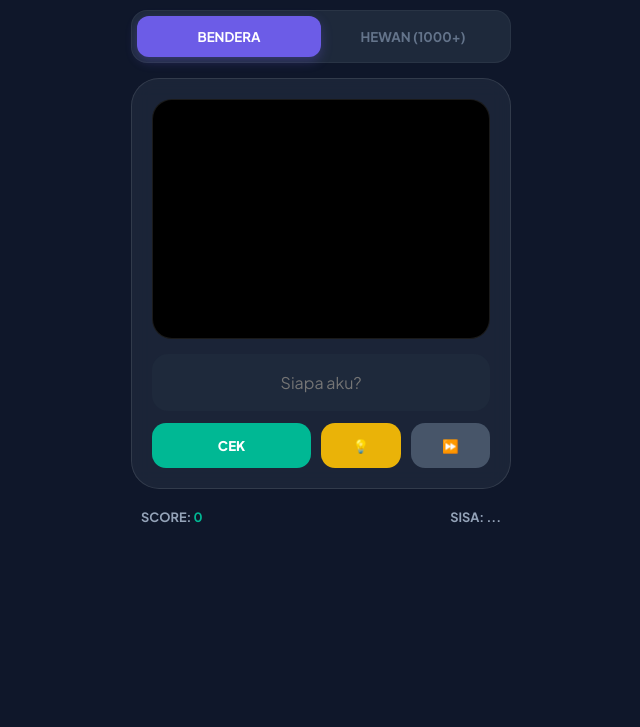
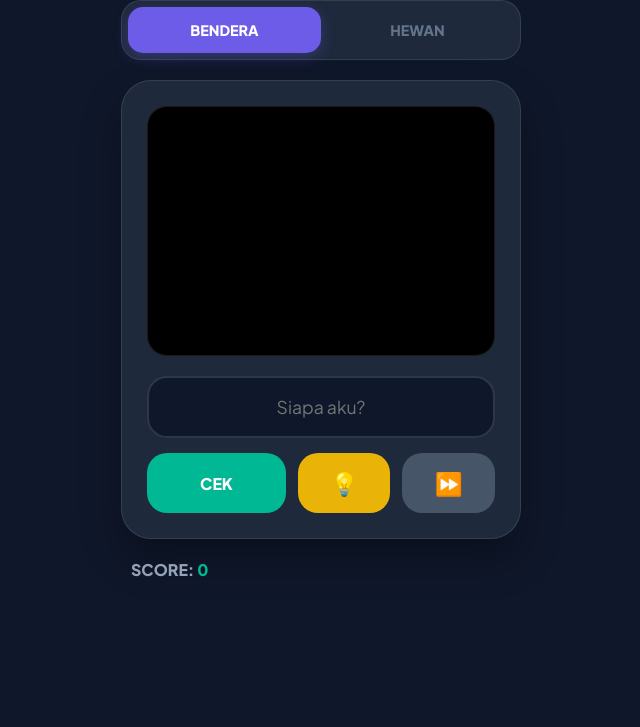
Before and after one commit to Lifzy-Nich/Lifzy-Nich, a plain HTML site: page index.html in a window 1280 px wide. Shown: the part 73-800 px from the top of the page, without its empty margins (319-959 px from the left). Drawn offline with Linux system fonts and the light colour scheme; no server answers.

Commit message:
Update index.html

```diff
--- a/index.html
+++ b/index.html
@@ -6,26 +6,37 @@
     <title>EduPlay Global Pro</title>
     <link href="https://fonts.googleapis.com/css2?family=Plus+Jakarta+Sans:wght@400;700;800&display=swap" rel="stylesheet">
     <style>
-        :root { --accent: #6C5CE7; --green: #00B894; --red: #FF7675; --bg: #0F172A; }
+        :root { --accent: #6C5CE7; --green: #00B894; --red: #FF7675; --bg: #0F172A; --card: #1E293B; }
         * { box-sizing: border-box; font-family: 'Plus Jakarta Sans', sans-serif; -webkit-tap-highlight-color: transparent; }
-        body { background: var(--bg); color: white; margin: 0; display: flex; justify-content: center; min-height: 100vh; }
-        .app { width: 100%; max-width: 420px; padding: 20px; display: flex; flex-direction: column; gap: 15px; }
-        .header h1 { text-align: center; font-size: 1.4rem; color: #A29BFE; margin: 10px 0; letter-spacing: 1px; }
-        .tabs { display: flex; background: #1E293B; padding: 5px; border-radius: 16px; border: 1px solid rgba(255,255,255,0.05); }
-        .tab { flex: 1; padding: 12px; border: none; border-radius: 12px; background: none; color: #64748B; font-weight: 700; cursor: pointer; transition: 0.3s; }
-        .tab.active { background: var(--accent); color: white; box-shadow: 0 4px 12px rgba(108, 92, 231, 0.3); }
-        .game-card { background: rgba(30, 41, 59, 0.8); backdrop-filter: blur(10px); border-radius: 28px; padding: 20px; border: 1px solid rgba(255,255,255,0.1); text-align: center; }
-        .img-box { width: 100%; height: 240px; border-radius: 20px; overflow: hidden; background: #000; margin-bottom: 15px; border: 1px solid rgba(255,255,255,0.1); display: flex; align-items: center; justify-content: center; position: relative; }
-        #q-img { width: 100%; height: 100%; object-fit: contain; opacity: 0; transition: 0.5s; }
-        .hint-text { position: absolute; bottom: 0; width: 100%; background: rgba(0,0,0,0.8); padding: 8px; font-size: 0.8rem; display: none; color: #F1C40F; border-top: 1px solid var(--accent); }
-        input { width: 100%; padding: 16px; background: #1E293B; border: 2px solid transparent; border-radius: 16px; color: white; font-size: 1rem; text-align: center; margin-bottom: 12px; transition: 0.3s; }
-        input:focus { border-color: var(--accent); outline: none; }
-        .btns { display: grid; grid-template-columns: 2fr 1fr 1fr; gap: 10px; }
-        .btn { padding: 14px; border: none; border-radius: 14px; font-weight: 800; cursor: pointer; color: white; transition: 0.2s; }
+        body { background: var(--bg); color: white; margin: 0; display: flex; justify-content: center; min-height: 100vh; padding: 20px; }
+        .app { width: 100%; max-width: 400px; display: flex; flex-direction: column; gap: 20px; }
+        .header h1 { text-align: center; font-size: 1.6rem; color: #A29BFE; margin: 0; font-weight: 800; letter-spacing: 1px; }
+
+        /* Tab Mode */
+        .tabs { display: flex; background: var(--card); padding: 6px; border-radius: 20px; border: 1px solid rgba(255,255,255,0.1); }
+        .tab { flex: 1; padding: 14px; border: none; border-radius: 15px; background: none; color: #64748B; font-weight: 800; cursor: pointer; transition: 0.3s; font-size: 0.9rem; }
+        .tab.active { background: var(--accent); color: white; box-shadow: 0 4px 15px rgba(108, 92, 231, 0.3); }
+
+        /* Game Card */
+        .game-card { background: var(--card); border-radius: 30px; padding: 25px; border: 1px solid rgba(255,255,255,0.1); text-align: center; box-shadow: 0 20px 40px rgba(0,0,0,0.3); }
+        .img-box { width: 100%; height: 250px; border-radius: 20px; overflow: hidden; background: #000; margin-bottom: 20px; border: 1px solid rgba(255,255,255,0.1); display: flex; align-items: center; justify-content: center; position: relative; }
+        #q-img { width: 100%; height: 100%; object-fit: contain; opacity: 0; transition: 0.4s; }
+        .hint-text { position: absolute; bottom: 0; width: 100%; background: rgba(0,0,0,0.85); padding: 10px; font-size: 0.85rem; display: none; color: #F1C40F; border-top: 2px solid var(--accent); }
+
+        /* Input & Buttons */
+        input { width: 100%; padding: 18px; background: #0F172A; border: 2px solid #2D3748; border-radius: 20px; color: white; font-size: 1.1rem; text-align: center; margin-bottom: 15px; outline: none; transition: 0.3s; }
+        input:focus { border-color: var(--accent); }
+
+        .btns { display: grid; grid-template-columns: 1.5fr 1fr 1fr; gap: 12px; }
+        .btn { height: 60px; border: none; border-radius: 20px; font-weight: 800; cursor: pointer; color: white; transition: 0.2s; display: flex; align-items: center; justify-content: center; font-size: 1rem; }
         .btn:active { transform: scale(0.95); }
-        .b-cek { background: var(--green); } .b-hint { background: #EAB308; } .b-skip { background: #475569; }
-        .stats { display: flex; justify-content: space-between; padding: 5px 10px; font-size: 0.8rem; font-weight: 700; color: #94A3B8; }
-        #pop { position: fixed; top: 30px; left: 50%; transform: translateX(-50%) translateY(-100px); padding: 12px 25px; border-radius: 50px; font-weight: 800; transition: 0.4s cubic-bezier(0.18, 0.89, 0.32, 1.28); z-index: 99; }
+        .b-cek { background: var(--green); }
+        .b-hint { background: #EAB308; font-size: 1.4rem; }
+        .b-skip { background: #475569; font-size: 1.4rem; }
+
+        /* Stats & Pop */
+        .score-box { text-align: left; font-size: 1rem; font-weight: 800; color: #94A3B8; padding-left: 10px; }
+        #pop { position: fixed; top: 40px; left: 50%; transform: translateX(-50%) translateY(-100px); padding: 15px 35px; border-radius: 50px; font-weight: 800; transition: 0.4s; z-index: 99; color: white; box-shadow: 0 10px 20px rgba(0,0,0,0.2); }
     </style>
 </head>
 <body>
@@ -33,8 +44,8 @@
     <div class="app">
         <div class="header"><h1>EDUPLAY GLOBAL</h1></div>
         <div class="tabs">
-            <button id="f-tab" class="tab active" onclick="setMode('flag')">BENDERA</button>
-            <button id="a-tab" class="tab" onclick="setMode('animal')">HEWAN (1000+)</button>
+            <button id="f-tab" class="tab active" onclick="setM('flag')">BENDERA</button>
+            <button id="a-tab" class="tab" onclick="setM('animal')">HEWAN</button>
         </div>
         <div class="game-card">
             <div class="img-box">
@@ -48,8 +59,9 @@
                 <button class="btn b-skip" onclick="loadQ()">⏩</button>
             </div>
         </div>
-        <div class="stats"><span>SCORE: <b id="score" style="color:var(--green)">0</b></span><span>SISA: <b id="rem">...</b></span></div>
+        <div class="score-box">SCORE: <span id="score" style="color:var(--green)">0</span></div>
     </div>
+
 <script>
     let db = { flag: [], animal: [] }, used = { flag: [], animal: [] }, cur = {}, mode = 'flag', score = 0;
     const animList = ["Singa","Gajah","Harimau","Jerapah","Hiu","Panda","Zebra","Koala","Elang","Pinguin","Gorila","Kangguru","Serigala","Lumba-lumba","Paus","Kura-kura","Unta","Badak","Monyet","Buaya","Cendrawasih","Kakaktua","Flamingo","Landak","Kelinci","Orangutan","Bunglon","Ikan Badut","Gurita","Komodo","Ular","Lebah","Kepiting","Ubur-ubur","Singa Laut","Walrus","Rusa","Kuda Nil","Cheetah","Kukang"];
@@ -61,13 +73,13 @@
             db.flag = data.map(c => ({n: c.name.common, i: c.flags.png, h: "Benua: " + c.continents[0]}));
             db.animal = animList.map(n => ({
                 n, h: "Inisial: " + n[0],
-                i: `https://api.duckduckgo.com/iu/?u=https://tse1.mm.bing.net/th?q=${encodeURIComponent(n + " animal")}&f=1`
+                i: `https://www.bing.com/th?id=AMMS_&q=${encodeURIComponent(n + " animal")}&w=500&h=400&c=7&rs=1&p=0`
             }));
             loadQ();
-        } catch(e) { toast("Internet Bermasalah!", "var(--red)"); }
+        } catch(e) { toast("Internet Error!", "var(--red)"); }
     }
 
-    function setMode(m) {
+    function setM(m) {
         mode = m;
         document.getElementById('f-tab').classList.toggle('active', m === 'flag');
         document.getElementById('a-tab').classList.toggle('active', m === 'animal');
@@ -80,12 +92,11 @@
         cur = pool[Math.floor(Math.random() * pool.length)];
         const img = document.getElementById('q-img');
         img.style.opacity = '0';
-        img.src = cur.i;
+        // Fix image hewan dengan source yang lebih stabil
+        img.src = mode === 'flag' ? cur.i : `https://loremflickr.com/500/400/${cur.n.toLowerCase()},animal/all`;
         img.onload = () => img.style.opacity = '1';
-        img.onerror = () => { img.src = "https://via.placeholder.com/300?text=Gambar+Gagal+Dimuat"; img.style.opacity = '1'; };
         document.getElementById('ans-in').value = '';
         document.getElementById('hint-ui').style.display = 'none';
-        document.getElementById('rem').innerText = pool.length;
         document.getElementById('ans-in').focus();
     }
 
@@ -109,7 +120,7 @@
         const p = document.getElementById('pop');
         p.innerText = m; p.style.background = c;
         p.style.transform = "translateX(-50%) translateY(0)";
-        setTimeout(() => p.style.transform = "translateX(-50%) translateY(-100px)", 1200);
+        setTimeout(() => p.style.transform = "translateX(-50%) translateY(-150px)", 1200);
     }
     init();
 </script>
```
